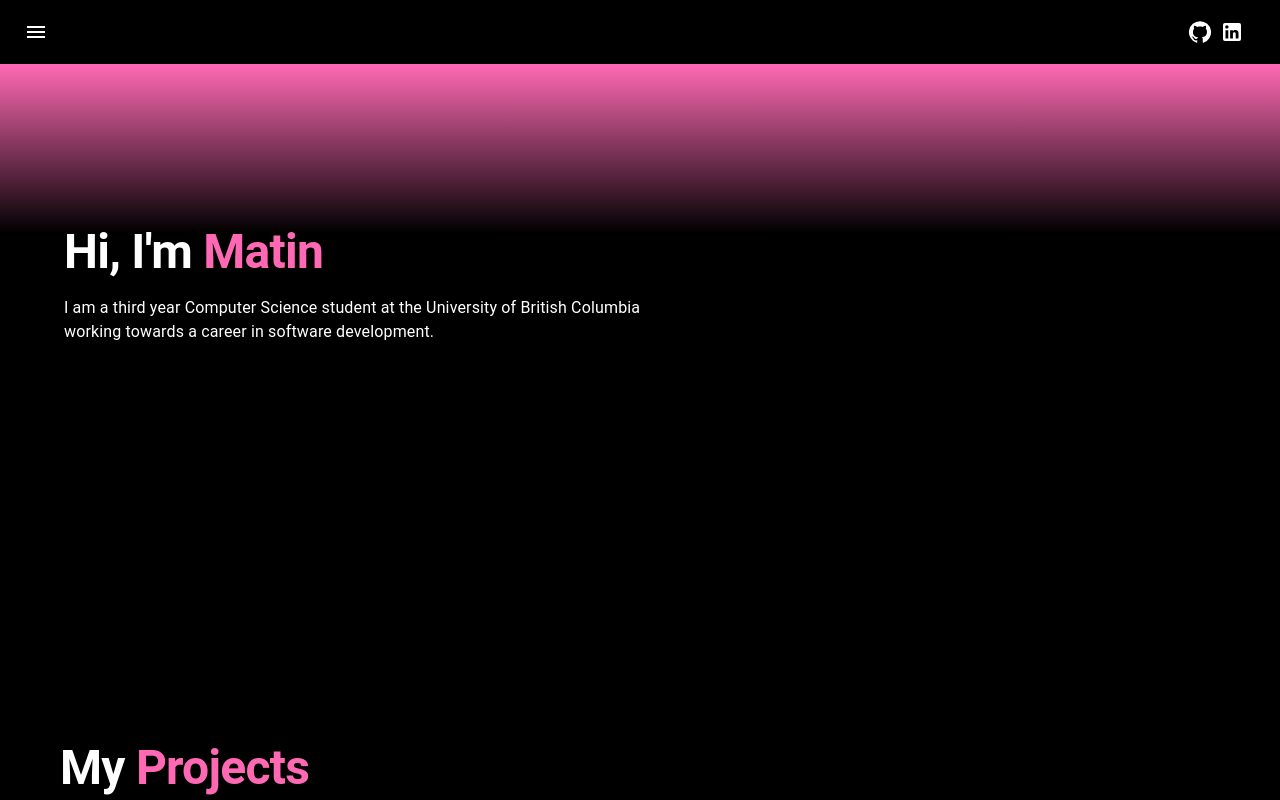
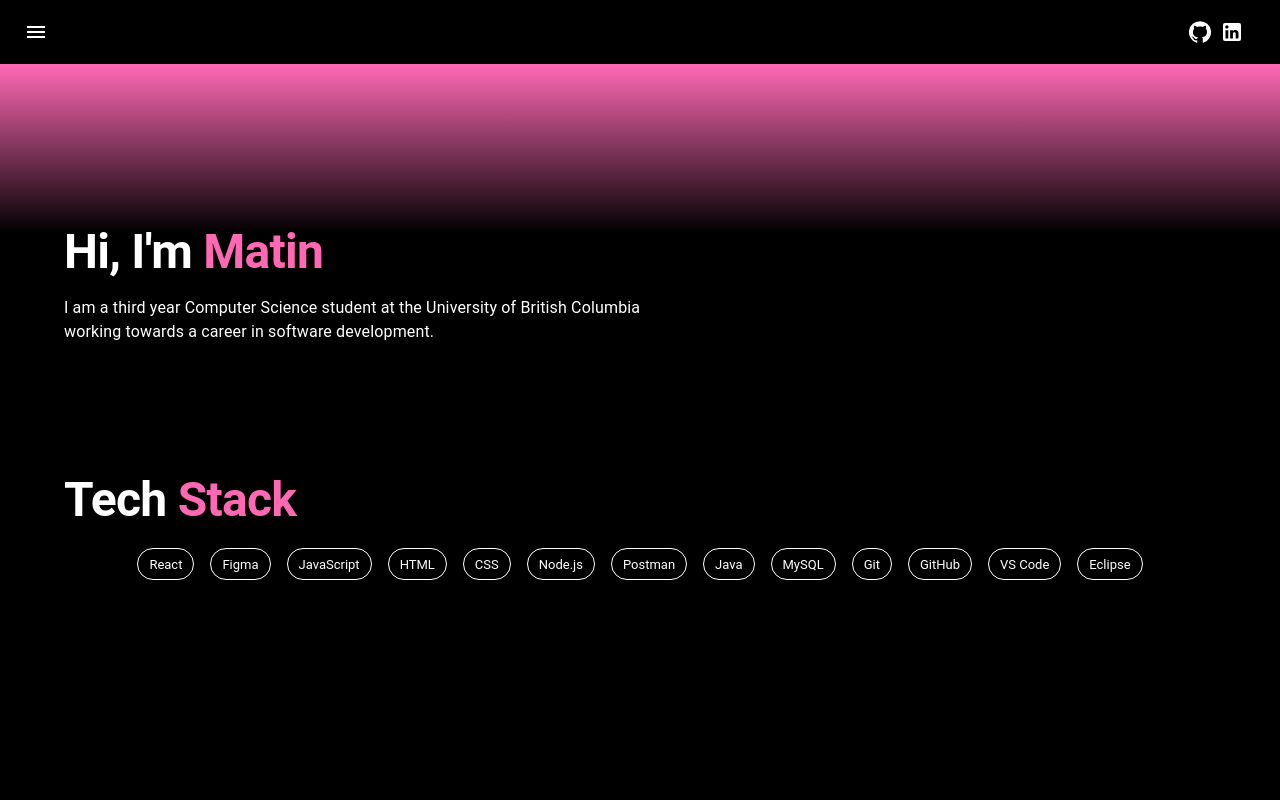
Before and after one commit to matin0014/matin0014.github.io, a React (Create React App) app: page / in a window 1280 px wide. Shown: the top 800 px of the page. Built offline with nearby package versions, Linux system fonts and the light colour scheme.

Commit message:
Add a section for techstack

```diff
--- a/src/App.js
+++ b/src/App.js
@@ -3,13 +3,17 @@ import './App.css';
 import ButtonAppBar from './component/buttonAppBar';
 import Hero from "./component/hero"
 import Projects from "./component/projects";
+import Techstack from "./component/techstack"
 function App() {
   return (
     <div className="App">
 
         <ButtonAppBar />
         <Hero />
+        <Techstack />
         <Projects />
+
+
     </div>
   );
 }
--- /dev/null
+++ b/src/component/techstack.js
@@ -0,0 +1,79 @@
+import * as React from 'react';
+import Box from '@mui/material/Box';
+import Container from '@mui/material/Container';
+import Typography from '@mui/material/Typography';
+import Stack from '@mui/material/Stack';
+import Chip from '@mui/material/Chip';
+
+const TechStack = () => {
+  const techStack = [
+    'React',
+    'Figma',
+    'JavaScript',
+    'HTML',
+    'CSS',
+    'Node.js',
+    'Postman',
+    'Java',
+    'MySQL',
+    'Git',
+    'GitHub',
+    'VS Code',
+    'Eclipse'
+  ];
+
+  return (
+    <Box id="tech-stack" sx={{ backgroundColor: '#000000', py: 4 }}>
+      <Container>
+        <Typography
+          variant="h1"
+          sx={{
+            display: 'flex',
+            flexDirection: { xs: 'column', md: 'row' },
+            alignSelf: 'flex-start',
+            textAlign: 'left',
+            fontSize: 'clamp(2.5rem, 9vw, 3rem)',
+            fontWeight: 'bold',
+            color: 'white',
+            marginBottom: '20px'
+          }}
+        >
+          Tech&nbsp;
+          <Typography
+            component="span"
+            variant="h1"
+            sx={{
+              fontSize: 'clamp(2rem, 9vw, 3rem)',
+              color: 'hotpink',
+              fontWeight: 'bold',
+            }}
+          >
+            Stack
+          </Typography>
+        </Typography>
+        <Stack spacing={2} direction="row" justifyContent="center" alignItems="center" sx={{ flexWrap: 'wrap' }}>
+          {techStack.map((tech, index) => (
+            <Chip
+              key={index}
+              label={tech}
+              color="primary"
+              variant="outlined"
+              sx={{
+                m: 1,
+                borderColor: 'white',
+                color: 'white',
+                '&:hover': {
+                  backgroundColor: 'transparent',
+                  color: 'hotpink',
+                  borderColor: 'hotpink',
+                },
+              }}
+            />
+          ))}
+        </Stack>
+      </Container>
+    </Box>
+  );
+};
+
+export default TechStack;
```
